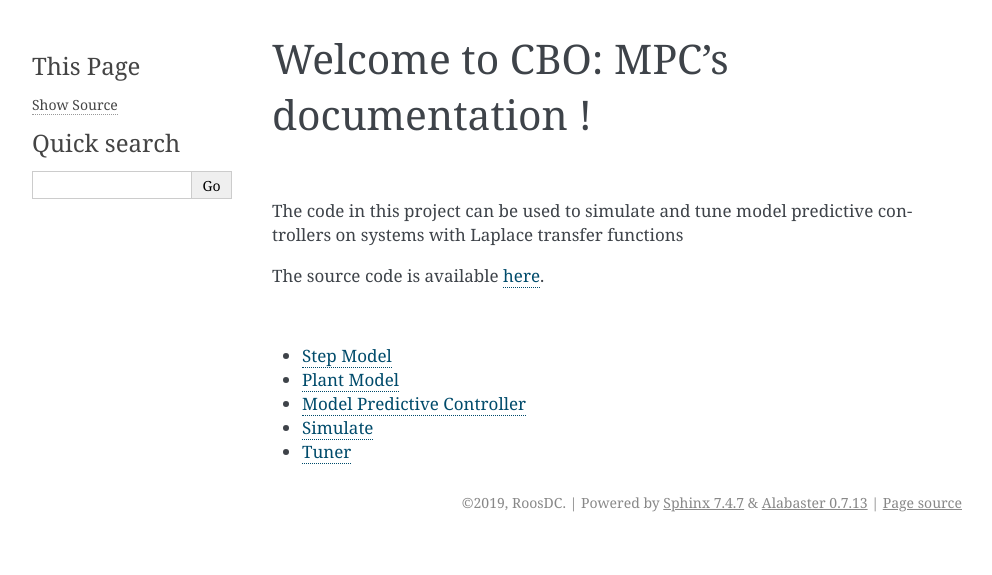
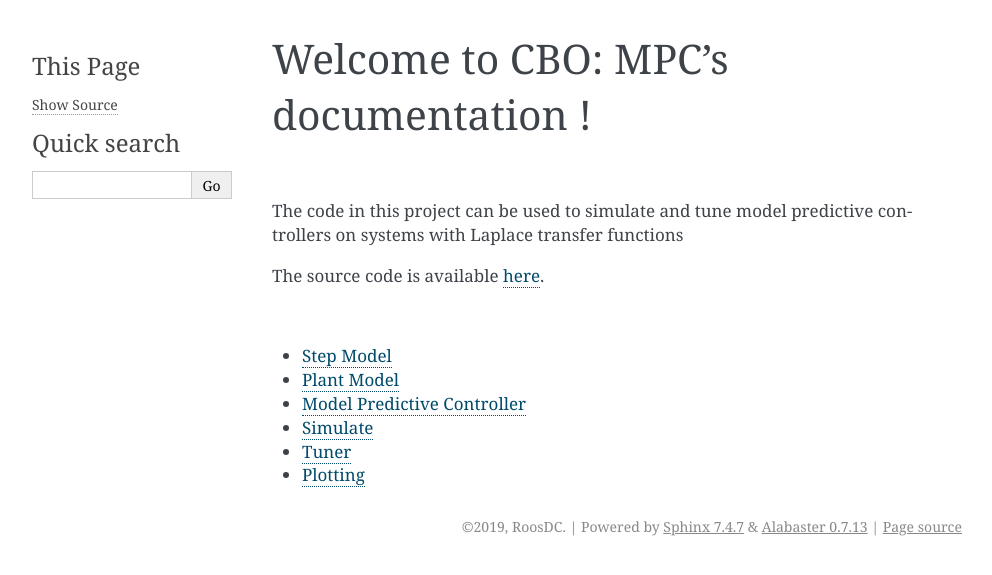
Before and after one commit to AlgorithmicAmoeba/CBO-MPC, a Sphinx documentation site: the page built from documentation/index.rst, in a window 1280 px wide. Shown: the top 575 px of the page, without its empty margins (148-1140 px from the left). Built offline with Sphinx 7.4.7, drawn with Linux system fonts in a browser that asks for light colours; formulas are drawn with MathJax 3.

Commit message:
Add Plotting docs to Sphinx

```diff
--- /dev/null
+++ b/documentation/Plotting.rst
@@ -0,0 +1,5 @@
+Plotting
+========================================
+|
+
+.. autofunction:: Plotting.plot_all
--- a/documentation/index.rst
+++ b/documentation/index.rst
@@ -33,6 +33,7 @@
    ModelPredictiveController
    Simulate
    Tuner
+   Plotting
 
 .. raw:: latex
 
@@ -52,6 +53,9 @@
     \section{Tuner}
     \lstinputlisting{../../../Tuner.py}
 
+    \section{Plotting}
+    \lstinputlisting{../../../Plotting.py}
+
 .. Delete this line until the * to generate index for your project: * :ref:`genindex`
 
 .. Finished personalizing all the relevant details? Great! Now make this your main index.rst,
```
